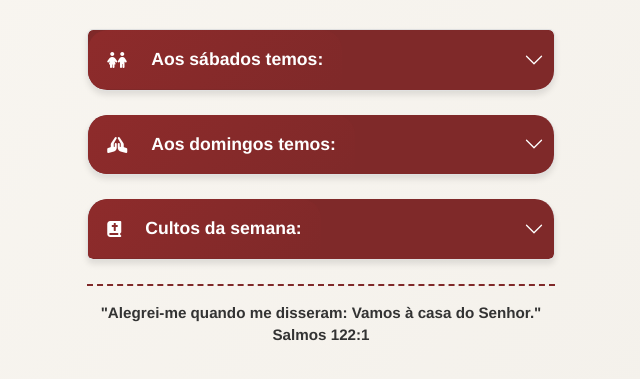
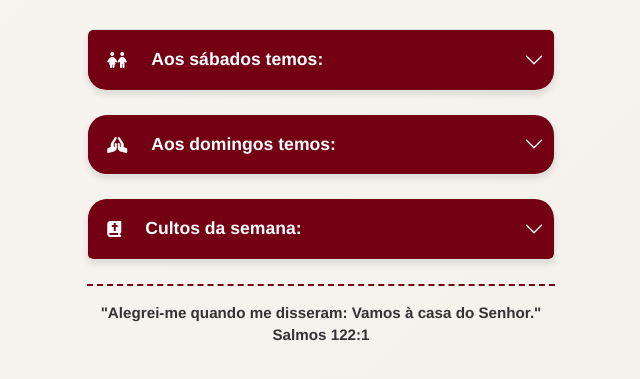
Before and after one commit to LucasVentura52/projeto-igreja, a plain HTML site: page index.html in a window 1280 px wide. Shown: the part 253-632 px from the top of the page, without its empty margins (319-959 px from the left). Drawn offline with nearby package versions, Linux system fonts and the light colour scheme.

Commit message:
Add files via upload

```diff
--- a/style.css
+++ b/style.css
@@ -16,7 +16,7 @@ body {
 .profile-section:last-child {
   margin-top: 1rem;
   padding-top: 1rem;
-  border-top: 2px dashed #7F2929;
+  border-top: 2px dashed #740013;
   font-size: 0.95rem;
   color: #333;
 }
@@ -64,7 +64,7 @@ body {
 .accordion-header .card-custom,
 .accordion-collapse .accordion-body {
   border: none;
-  background-color: #7F2929;
+  background-color: #740013;
 }
 
 .accordion-button {
@@ -109,7 +109,7 @@ body {
   display: flex;
   align-items: center;
   padding: 1.2rem;
-  background: linear-gradient(135deg, #8e2b2b, #7F2929);
+  background: linear-gradient(135deg, #740013, #740013);
   border-top-left-radius: 20px;
   border-top-right-radius: 20px;
   transition: background-color 0.3s ease;
```
